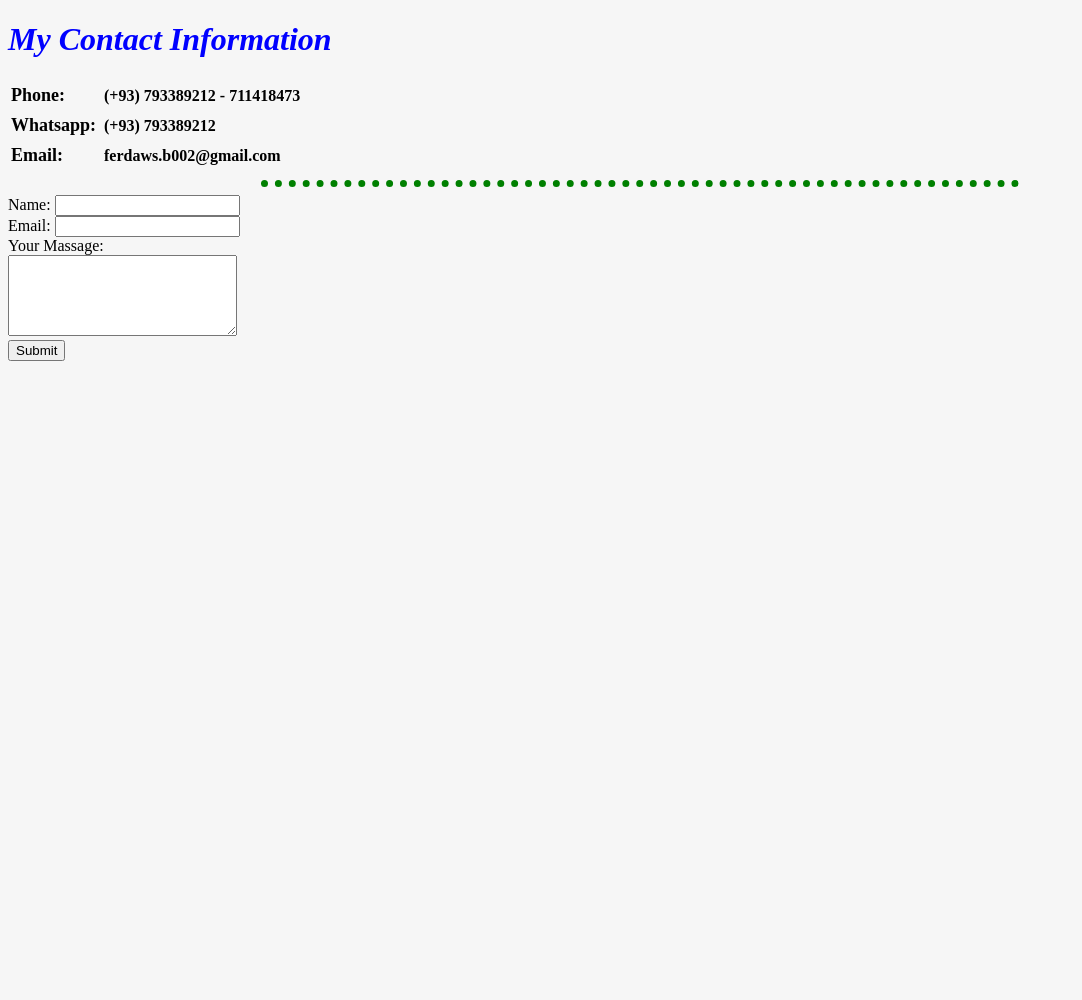
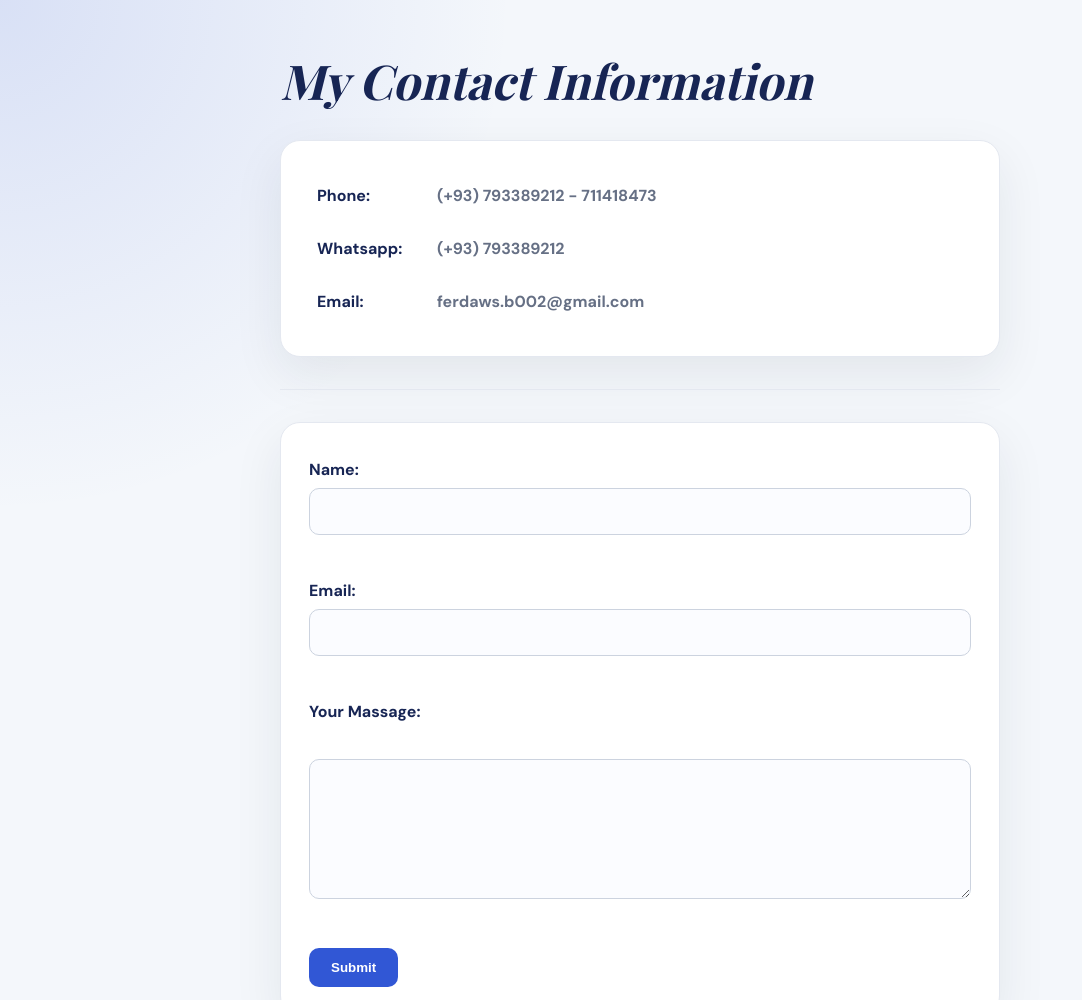
Before and after one commit to Ferdaws777/online_cv, a plain HTML site: page contact.html in a window 1280 px wide. Shown: the top 1000 px of the page, without its empty margins (0-1082 px from the left). Before the commit the page ends 800 px from the top, so only its background shows below. Drawn offline with nearby package versions, Linux system fonts and the light colour scheme.

Commit message:
Add files via upload

```diff
--- a/css/contact_styles.css
+++ b/css/contact_styles.css
@@ -1,65 +1,129 @@
 
-h1{
-    font-family: 'Times New Roman', Times, serif;
-    font-size: large;
-    color: blue;
-    text-align: left;
-    font-size: xx-large;
+@import url('https://fonts.googleapis.com/css2?family=DM+Sans:wght@400;500;600;700&family=Playfair+Display:wght@700&display=swap');
 
+:root {
+    --ink: #172033;
+    --muted: #667085;
+    --navy: #172554;
+    --blue: #3157d5;
+    --line: #e4e8f0;
+    --page: #f4f7fb;
 }
 
-body{
-    background-color: #f6f6f6;
-
+* {
+    box-sizing: border-box;
 }
 
-
-.platform{
-    font-family: 'Times New Roman', Times, serif;
-    font-size: large;
-    text-align: left;
-    font-weight: bold;
-    font-weight: 600;
-
+body {
+    min-height: 100vh;
+    margin: 0;
+    padding: 48px 20px;
+    color: var(--ink);
+    background:
+        radial-gradient(circle at top left, rgba(49, 87, 213, .14), transparent 32rem),
+        var(--page);
+    font-family: "DM Sans", Arial, sans-serif;
 }
 
-.contact_data{
-    text-align: justify;
-    border-spacing: 40px;
-    padding: 5px;
-
+h1 {
+    max-width: 720px;
+    margin: 0 auto 28px;
+    color: var(--navy);
+    font-family: "Playfair Display", Georgia, serif;
+    font-size: clamp(2rem, 6vw, 3rem);
 }
 
-hr{
-
-    border-color: green;
-    border-style: dotted none none ;
-    border-width: 7px;
-    width: 60%;
-
-
-
-
+.c_info,
+form {
+    width: min(720px, 100%);
+    margin: 0 auto 24px;
+    padding: 28px;
+    border: 1px solid var(--line);
+    border-radius: 20px;
+    background: white;
+    box-shadow: 0 18px 50px rgba(23, 32, 51, .08);
 }
 
-.forms{
-    text-align: center;
-    border-spacing: 40px;
-    padding: 5px;
-    background-color: #f7eded;
-    border-radius: 10px;
-    width: 50%;
-    margin-left: 25%;
-    margin-right: 25%;
-    box-shadow: 0px 0px 10px gray;
-
+.c_info {
+    border-spacing: 0;
 }
 
-#inp{
+.c_info tr {
+    border-bottom: 1px solid var(--line);
+}
+
+.c_info tr:last-child {
+    border-bottom: 0;
+}
+
+.platform,
+.contact_data {
+    padding: 16px 8px;
+    text-align: left;
+}
+
+.platform {
+    width: 120px;
+    color: var(--navy);
+}
+
+.contact_data {
+    color: var(--muted);
+}
+
+hr {
+    width: min(720px, 100%);
+    height: 1px;
+    margin: 32px auto;
+    border: 0;
+    background: var(--line);
+}
+
+form {
+    display: grid;
+    gap: 8px;
+}
+
+label {
+    margin-top: 8px;
+    color: var(--navy);
+    font-weight: 700;
+}
+
+input:not([type="submit"]),
+textarea {
     width: 100%;
-    padding: 10px;
-    margin: 5px 0;
-    box-sizing: border-box;
-    border: 2px solid #ccc;
-    border-radius: 4px;
+    padding: 12px 14px;
+    border: 1px solid #ccd3df;
+    border-radius: 10px;
+    color: var(--ink);
+    background: #fbfcff;
+    font: inherit;
 }
+
+input:not([type="submit"]):focus,
+textarea:focus {
+    outline: 3px solid rgba(49, 87, 213, .16);
+    border-color: var(--blue);
+}
+
+textarea {
+    min-height: 140px;
+    resize: vertical;
+}
+
+input[type="submit"] {
+    width: fit-content;
+    margin-top: 12px;
+    padding: 12px 22px;
+    border: 0;
+    border-radius: 10px;
+    color: white;
+    background: var(--blue);
+    font-weight: 700;
+    cursor: pointer;
+}
+
+input[type="submit"]:hover {
+    background: #2446b5;
+}
--- a/css/styles.css
+++ b/css/styles.css
@@ -1,4 +1,5 @@
 
+@import url('https://fonts.googleapis.com/css2?family=DM+Sans:wght@400;500;600;700&family=Playfair+Display:wght@700&display=swap');
 
 :root {
     --ink: #172033;
@@ -11,17 +12,15 @@
     --page: #f4f7fb;
 }
 
-*{
-
+* {
     box-sizing: border-box;
-
 }
 
-html{
+html {
     scroll-behavior: smooth;
 }
 
-body{
+body {
     margin: 0;
     padding: 48px 20px;
     color: var(--ink);
@@ -30,14 +29,97 @@ body{
         var(--page);
     font-family: "DM Sans", Arial, sans-serif;
     line-height: 1.65;
-
 }
 
-body> *{
+body > * {
     max-width: 1080px;
     margin-left: auto;
     margin-right: auto;
+}
 
+a {
+    color: var(--blue);
+    font-weight: 600;
+    text-decoration: none;
+}
+
+a:hover {
+    text-decoration: underline;
+}
+
+hr {
+    height: 1px;
+    border: 0;
+    margin: 38px auto;
+    background: var(--line);
+}
+
+.heading,
+#h1 {
+    margin-top: 0;
+    color: var(--navy);
+    font-family: "Playfair Display", Georgia, serif;
+    font-size: clamp(2rem, 5vw, 3rem);
+    line-height: 1.15;
+}
+
+#h1 {
+    text-align: center;
+}
+
+center .heading {
+    display: none;
+}
+
+body > table {
+    width: 100%;
+    max-width: 1080px;
+    margin-bottom: 28px;
+    padding: 28px;
+    border: 1px solid var(--line);
+    border-radius: 24px;
+    background: var(--paper);
+    box-shadow: 0 18px 50px rgba(23, 32, 51, .08);
+}
+
+.Picture {
+    width: 180px;
+    height: 180px;
+    object-fit: cover;
+    border: 5px solid white;
+    border-radius: 50%;
+    box-shadow: 0 10px 30px rgba(49, 87, 213, .22);
+}
+
+.detils {
+    margin: 4px 0;
+    color: var(--muted);
+    text-align: left;
+}
+
+.partB {
+    margin-bottom: 14px;
+    color: var(--navy);
+    font-family: "Playfair Display", Georgia, serif;
+    font-size: 1.7rem;
+}
+
+table {
+    border-collapse: collapse;
+}
+
+body > table:not(:first-of-type),
+section table {
+    overflow: hidden;
+    border-radius: 16px;
+}
+
+.TB-heading th {
+    padding: 14px 16px;
+    color: var(--navy);
+    background: var(--blue-soft);
+    text-align: left;
+    vertical-align: top;
 }
 
 .TB-data th,
@@ -46,85 +128,6 @@ body> *{
     border-bottom: 1px solid var(--line);
     text-align: left;
     vertical-align: top;
-}
-
-.heading,
-#h1{
-   margin-top: 0;
-   color: var(--navy);
-   font-family: "Playfair Display", Georgia, serif;
-   font-size: clamp(2rem, 5vw, 3rem);
-   line-height: 1.2;
-
-}
-#h1{
-    text-align: center;
-
-}
-
-.TB-heading{
-
-    padding: 14px 16px;
-    color: var(--navy);
-    vertical-align: top;
-    text-align: left;
-    background-color: var(--blue-soft);
-
-
-}
-
-
-
-.Picture{
-    border-radius: 50%;
-    width: 180px;
-    height: 180px;
-    margin: 0 auto;
-    object-fit: cover;
-    border: 3px solid var(--blue);
-    box-shadow: 0 0 10px rgba(0, 0, 0, 0.1);
-
-
-}
-
-hr{
-   height: 1px;
-   border: 0;
-   margin: 38px auto;
-   background: var(--line);
-}
-.TB-data{
-
-    padding: 14px 16px;
-    color: var(--ink);
-    vertical-align: top;
-    text-align: left;
-    background-color: var(--paper);
-}
-
-
-/* Part B Styles */
-
-.partB{
-    color: darkblue;
-    font: bold;
-    font-family: 'Times New Roman', Times, serif;
-    font-size: 25px;
-}
-
-.detils{
-    text-align: left;
-    margin: 4px 0;
-    color: var(--muted);
-
-}
-
-.table-heading{
-    font-family: 'Times New Roman', Times, serif;
-    font-size: 20px;
-    color: darkblue;
-    text-align: center;
-    padding: 10px;
 }
 
 ol,
@@ -141,54 +144,53 @@ ul {
     margin-bottom: 7px;
 }
 
-
-
-/* new Educational Info */
-
-#N_edu{
-    background-color:
-    radial-gradient(circle at top left, rgba(49, 87, 213, .12), transparent 32rem),
+#N_edu {
+    background:
+        radial-gradient(circle at top right, rgba(49, 87, 213, .12), transparent 30rem),
         var(--page);
-
 }
 
-.totle{
+.totle {
     display: grid;
-    grid-template-columns: repeat(auto-fit, minmax(300px, 1fr));
+    grid-template-columns: repeat(2, minmax(0, 1fr));
     gap: 24px;
     width: 100%;
 }
 
-.table{
-    font-family: 'Times New Roman', Times, serif;
+.part {
+    min-width: 0;
+    padding: 22px;
+    border: 1px solid var(--line);
+    border-radius: 18px;
+    background: var(--paper);
+    box-shadow: 0 12px 36px rgba(23, 32, 51, .06);
+}
+
+.part h2,
+#N_edu h2 {
+    color: var(--navy);
+    font-family: "Playfair Display", Georgia, serif;
+}
+
+.table {
+    width: 100%;
+    font-family: "DM Sans", Arial, sans-serif;
     font-size: .9rem;
     text-align: left;
-
 }
 
-.table_heading{
-    font-family: 'Times New Roman', Times, serif;
-    font-size: 20px;
-    color: darkblue;
-    text-align: center;
-    padding: 10px;
+.table th,
+.table td {
+    padding: 10px 8px;
+    border-bottom: 1px solid var(--line);
+    text-align: left;
+    vertical-align: top;
 }
 
-
-
-
-#head{
+#head {
     color: var(--blue);
+    font-weight: 700;
     text-transform: uppercase;
-   font-weight: 700;
-
-}
-
-tr{
-    font-size: 15px;
-    font-weight: bold;
-
-
 }
 
 #N_edu > h2,
@@ -197,40 +199,30 @@ tr{
     max-width: 1080px;
 }
 
-.part{
-    min-width: 0;
-    padding: 22px;
-    border: 1px solid var(--line);
-    border-radius: 18px;
-    background: var(--paper);
-    box-shadow: 0 12px 36px rgba(23, 32, 51, .06);
-
+@media (max-width: 800px) {
+    body {
+        padding: 24px 14px;
     }
 
-.part h2,
-#N_edu h2{
-    color: var(--navy);
-    font-family: "Playfair Display", Georgia, serif;
+    body > table {
+        display: block;
     }
 
-.table th,
-.table td{
-    padding: 10px 8px;
-    border-bottom: 1px solid var(--line);
-    text-align: left;
-    vertical-align: top;
-
+    body > table tr {
+        display: block;
     }
 
-#N_edu > h2,
-#N_edu > p,
-#N_edu > ul {
-    max-width: 1080px;
+    body > table th {
+        display: block;
     }
 
-#headingT2,
-#headingT1{
-    color: var(--blue);
-    font-weight: 700;
-    text-transform: uppercase;
+    .totle {
+        grid-template-columns: 1fr;
     }
+
+    table {
+        display: block;
+        width: 100%;
+        overflow-x: auto;
+    }
+}
```
Also changed, not shown: New_edu.html (+10 -0 lines), hobbies.html (+6 -9 lines). Lines whose indentation alone changed are shown as unchanged.
